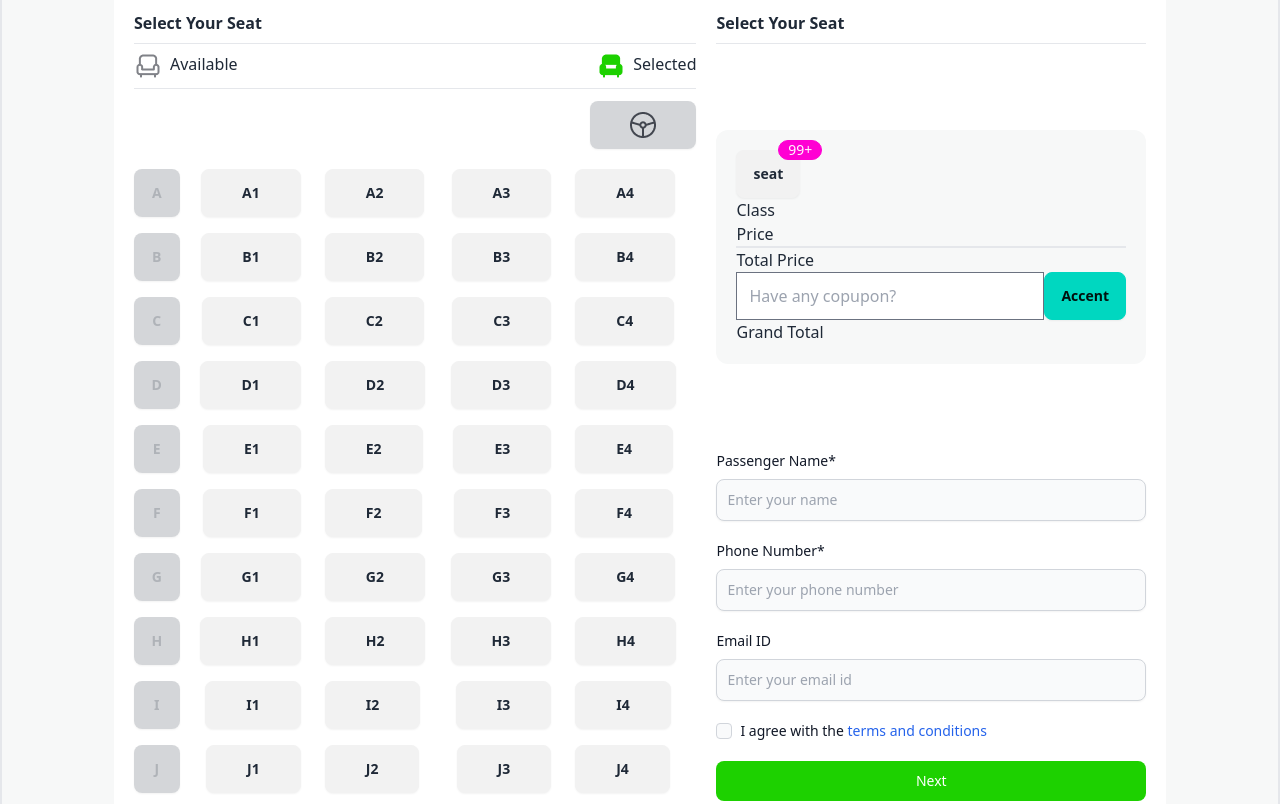
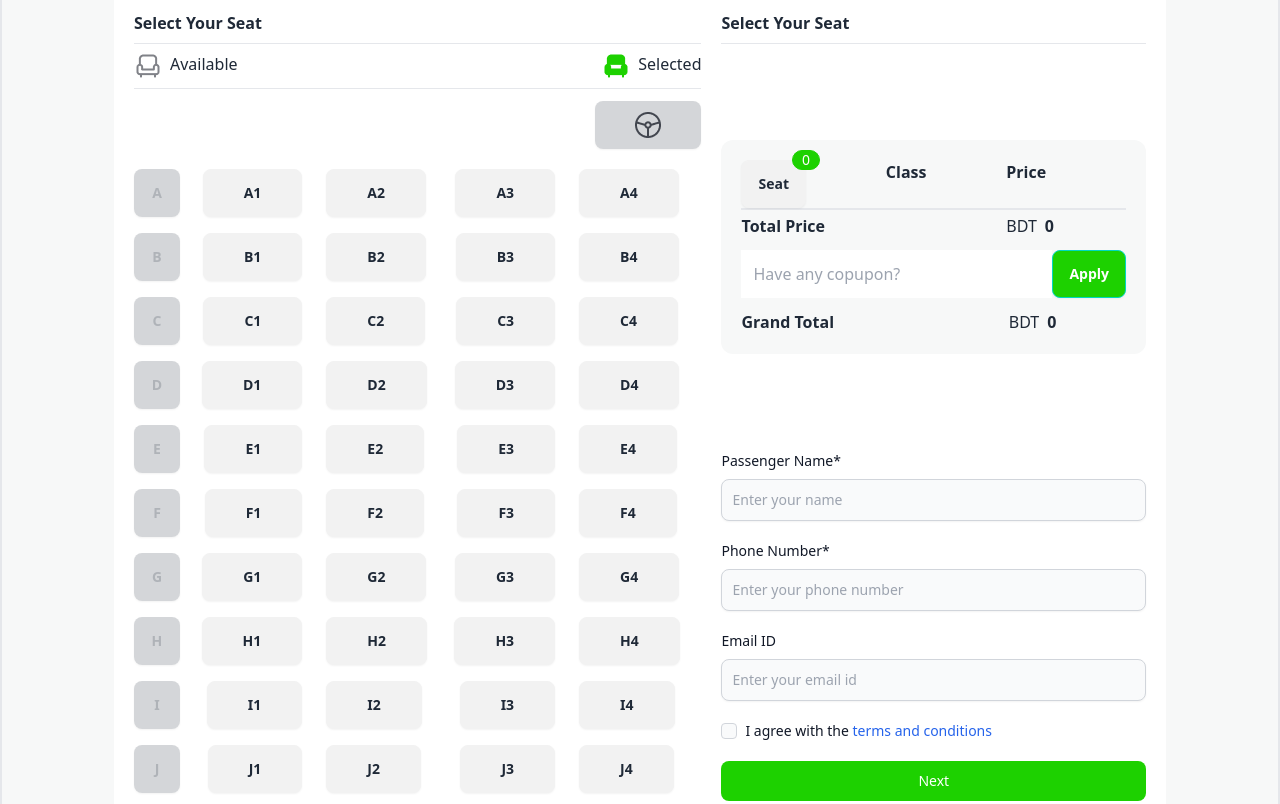
Before and after one commit to Kowsar14238/Swift-Transit-Online, a plain HTML site: page index.html in a window 1280 px wide. Shown: the part 1618-2422 px from the top of the page. Drawn offline with nearby package versions, Linux system fonts and the light colour scheme.

Commit message:
Home page desgine complete and seat button is working

```diff
--- a/index.html
+++ b/index.html
@@ -148,7 +148,7 @@
                   </div>
                   <div class="flex gap-2">
                     <img src="./images/seat-green-filled.png" alt="">
-                    <p class="w-full"><span>40</span> Seats left</p>
+                    <p class="w-full"><span id="seatsLeft">40</span> Seats left</p>
                   </div>
                 </div>
 
@@ -231,230 +231,122 @@
                   <div class=" flex flex-row justify-around">
 
                     <div class=" flex flex-row gap-6">
-                      <button class="btn px-10">A1</button>
-                      <button class="btn px-10">A2</button>
+                      <button class="selectSeat btn px-10"><span>A1</span></button>
+                      <button class="selectSeat btn px-10"><span>A2</span></button>
                     </div>
                     <div class=" flex flex-row gap-6">
-                      <button class="btn px-10">A3</button>
-                      <button class="btn px-10">A4</button>
+                      <button class="selectSeat btn px-10"><span>A3</span></button>
+                      <button class="selectSeat btn px-10"><span>A4</span></button>
                     </div>
                   </div>
 
                   <div class=" flex flex-row justify-around">
 
                     <div class=" flex flex-row gap-6 mt-4">
-                      <button class="btn px-10">B1</button>
-                      <button class="btn px-10">B2</button>
+                      <button class="selectSeat btn px-10"><span>B1</span></button>
+                      <button class="selectSeat btn px-10"><span>B2</span></button>
                     </div>
                     <div class=" flex flex-row gap-6 mt-4">
-                      <button class="btn px-10">B3</button>
-                      <button class="btn px-10">B4</button>
+                      <button class="selectSeat btn px-10"><span>B3</span></button>
+                      <button class="selectSeat btn px-10"><span>B4</span></button>
                     </div>
                   </div>
 
                   <div class=" flex flex-row justify-around">
 
                     <div class=" flex flex-row gap-6 mt-4">
-                      <button class="btn px-10">C1</button>
-                      <button class="btn px-10">C2</button>
+                      <button class="selectSeat btn px-10"><span>C1</span></button>
+                      <button class="selectSeat btn px-10"><span>C2</span></button>
                     </div>
                     <div class=" flex flex-row gap-6 mt-4">
-                      <button class="btn px-10">C3</button>
-                      <button class="btn px-10">C4</button>
+                      <button class="selectSeat btn px-10"><span>C3</span></button>
+                      <button class="selectSeat btn px-10"><span>C4</span></button>
                     </div>
                   </div>
 
                   <div class=" flex flex-row justify-around">
 
                     <div class=" flex flex-row gap-6 mt-4">
-                      <button class="btn px-10">D1</button>
-                      <button class="btn px-10">D2</button>
+                      <button class="selectSeat btn px-10"><span>D1</span></button>
+                      <button class="selectSeat btn px-10"><span>D2</span></button>
                     </div>
                     <div class=" flex flex-row gap-6 mt-4">
-                      <button class="btn px-10">D3</button>
-                      <button class="btn px-10">D4</button>
+                      <button class="selectSeat btn px-10"><span>D3</span></button>
+                      <button class="selectSeat btn px-10"><span>D4</span></button>
                     </div>
                   </div>
 
                   <div class=" flex flex-row justify-around">
 
                     <div class=" flex flex-row gap-6 mt-4">
-                      <button class="btn px-10">E1</button>
-                      <button class="btn px-10">E2</button>
+                      <button class="selectSeat btn px-10"><span>E1</span></button>
+                      <button class="selectSeat btn px-10"><span>E2</span></button>
                     </div>
                     <div class=" flex flex-row gap-6 mt-4">
-                      <button class="btn px-10">E3</button>
-                      <button class="btn px-10">E4</button>
+                      <button class="selectSeat btn px-10"><span>E3</span></button>
+                      <button class="selectSeat btn px-10"><span>E4</span></button>
                     </div>
                   </div>
 
                   <div class=" flex flex-row justify-around">
 
                     <div class=" flex flex-row gap-6 mt-4">
-                      <button class="btn px-10">F1</button>
-                      <button class="btn px-10">F2</button>
+                      <button class="selectSeat btn px-10"><span>F1</span></button>
+                      <button class="selectSeat btn px-10"><span>F2</span></button>
                     </div>
                     <div class=" flex flex-row gap-6 mt-4">
-                      <button class="btn px-10">F3</button>
-                      <button class="btn px-10">F4</button>
+                      <button class="selectSeat btn px-10"><span>F3</span></button>
+                      <button class="selectSeat btn px-10"><span>F4</span></button>
                     </div>
                   </div>
 
                   <div class=" flex flex-row justify-around">
 
                     <div class=" flex flex-row gap-6 mt-4">
-                      <button class="btn px-10">G1</button>
-                      <button class="btn px-10">G2</button>
+                      <button class="selectSeat btn px-10"><span>G1</span></button>
+                      <button class="selectSeat btn px-10"><span>G2</span></button>
                     </div>
                     <div class=" flex flex-row gap-6 mt-4">
-                      <button class="btn px-10">G3</button>
-                      <button class="btn px-10">G4</button>
+                      <button class="selectSeat btn px-10"><span>G3</span></button>
+                      <button class="selectSeat btn px-10"><span>G4</span></button>
                     </div>
                   </div>
 
                   <div class=" flex flex-row justify-around">
 
                     <div class=" flex flex-row gap-6 mt-4">
-                      <button class="btn px-10">H1</button>
-                      <button class="btn px-10">H2</button>
+                      <button class="selectSeat btn px-10"><span>H1</span></button>
+                      <button class="selectSeat btn px-10"><span>H2</span></button>
                     </div>
                     <div class=" flex flex-row gap-6 mt-4">
-                      <button class="btn px-10">H3</button>
-                      <button class="btn px-10">H4</button>
+                      <button class="selectSeat btn px-10"><span>H3</span></button>
+                      <button class="selectSeat btn px-10"><span>H4</span></button>
                     </div>
                   </div>
 
                   <div class=" flex flex-row justify-around">
 
                     <div class=" flex flex-row gap-6 mt-4">
-                      <button class="btn px-10">I1</button>
-                      <button class="btn px-10">I2</button>
+                      <button class="selectSeat btn px-10"><span>I1</span></button>
+                      <button class="selectSeat btn px-10"><span>I2</span></button>
                     </div>
                     <div class=" flex flex-row gap-6 mt-4">
-                      <button class="btn px-10">I3</button>
-                      <button class="btn px-10">I4</button>
+                      <button class="selectSeat btn px-10"><span>I3</span></button>
+                      <button class="selectSeat btn px-10"><span>I4</span></button>
                     </div>
                   </div>
 
                   <div class=" flex flex-row justify-around">
 
                     <div class=" flex flex-row gap-6 mt-4">
-                      <button class="btn px-10">J1</button>
-                      <button class="btn px-10">J2</button>
+                      <button class="selectSeat btn px-10"><span>J1</span></button>
+                      <button class="selectSeat btn px-10"><span>J2</span></button>
                     </div>
                     <div class=" flex flex-row gap-6 mt-4">
-                      <button class="btn px-10">J3</button>
-                      <button class="btn px-10">J4</button>
+                      <button class="selectSeat btn px-10"><span>J3</span></button>
+                      <button class="selectSeat btn px-10"><span>J4</span></button>
                     </div>
                   </div>
-
-                  <!-- <div class=" flex flex-row ">
-
-                    <div class=" flex flex-row ">
-                      <p><a href=""> B1</a></p>
-                      <p><a href=""> B2</a></p>
-                    </div>
-                    <div class=" flex flex-row ">
-                      <p><a href=""> B3</a></p>
-                      <p><a href=""> B4</a></p>
-                    </div>
-                  </div>
-
-                  <div class=" flex flex-row ">
-
-                    <div class=" flex flex-row ">
-                      <p><a href=""> C1</a></p>
-                      <p><a href=""> C2</a></p>
-                    </div>
-                    <div class=" flex flex-row ">
-                      <p><a href=""> C3</a></p>
-                      <p><a href=""> C4</a></p>
-                    </div>
-                  </div>
-
-                  <div class=" flex flex-row ">
-
-                    <div class=" flex flex-row ">
-                      <p><a href=""> D1</a></p>
-                      <p><a href=""> D2</a></p>
-                    </div>
-                    <div class=" flex flex-row ">
-                      <p><a href=""> D3</a></p>
-                      <p><a href=""> D4</a></p>
-                    </div>
-                  </div>
-
-                  <div class=" flex flex-row ">
-
-                    <div class=" flex flex-row ">
-                      <p><a href=""> E1</a></p>
-                      <p><a href=""> E2</a></p>
-                    </div>
-                    <div class=" flex flex-row ">
-                      <p><a href=""> E3</a></p>
-                      <p><a href=""> E4</a></p>
-                    </div>
-                  </div>
-
-                  <div class=" flex flex-row ">
-
-                    <div class=" flex flex-row ">
-                      <p><a href=""> F1</a></p>
-                      <p><a href=""> F2</a></p>
-                    </div>
-                    <div class=" flex flex-row ">
-                      <p><a href=""> F3</a></p>
-                      <p><a href=""> F4</a></p>
-                    </div>
-                  </div>
-
-                  <div class=" flex flex-row ">
-
-                    <div class=" flex flex-row ">
-                      <p><a href=""> G1</a></p>
-                      <p><a href=""> G2</a></p>
-                    </div>
-                    <div class=" flex flex-row ">
-                      <p><a href=""> G3</a></p>
-                      <p><a href=""> G4</a></p>
-                    </div>
-                  </div>
-
-                  <div class=" flex flex-row ">
-
-                    <div class=" flex flex-row ">
-                      <p><a href=""> H1</a></p>
-                      <p><a href=""> H2</a></p>
-                    </div>
-                    <div class=" flex flex-row ">
-                      <p><a href=""> H3</a></p>
-                      <p><a href=""> H4</a></p>
-                    </div>
-                  </div>
-
-                  <div class=" flex flex-row ">
-
-                    <div class=" flex flex-row ">
-                      <p><a href=""> I1</a></p>
-                      <p><a href=""> I2</a></p>
-                    </div>
-                    <div class=" flex flex-row ">
-                      <p><a href=""> I3</a></p>
-                      <p><a href=""> I4</a></p>
-                    </div>
-                  </div>
-
-                  <div class=" flex flex-row ">
-
-                    <div class=" flex flex-row ">
-                      <p><a href=""> J1</a></p>
-                      <p><a href=""> J2</a></p>
-                    </div>
-                    <div class=" flex flex-row ">
-                      <p><a href=""> J3</a></p>
-                      <p><a href=""> J4</a></p>
-                    </div>
-                  </div> -->
 
                 </div>
 
@@ -470,33 +362,46 @@
               </div>
 
               <div class="bg-[#F7F8F8] my-2 p-5 rounded-xl">
-                <div>
+
+                <div class="grid grid-flow-col">
+
                   <div class="indicator">
-                    <span class="indicator-item badge badge-secondary">99+</span>
-                    <button class="btn">seat</button>
+                    <button class="btn  font-bold">Seat</button>
+                    <span class="indicator-item badge badge-secondary bg-[#1DD100] border-[#1DD100]">0</span>
                   </div>
-                  <p>Class</p>
-                  <p>Price</p>
+                  <p class=" font-bold">Class</p>
+                  <p class=" font-bold">Price</p>
                 </div>
                 <hr>
-                <div></div>
+                <div class="selectSeatTable"></div>
                 <hr>
 
-                <div>
-                  <h2>Total Price</h2>
-                  <span></span>
+                <div class="grid grid-flow-col mt-1">
+                  <h2 class=" font-bold">Total Price</h2>
+                  <div class="flex flex-row justify-center gap-2  w-[90%]">
+                    <p>BDT</p>
+                    <span id="totalPrice" class="font-bold">0</span>
+                  </div>
                 </div>
-                <div class="flex flex-row">
+
+                <div class="flex flex-row my-3">
                   <label class="form-control w-full max-w-xs">
-                    <input type="text" placeholder="Have any copupon?" class="input input-bordered w-full max-w-xs" />
+                    <input id="couponCode" type="text" placeholder="Have any copupon?" class="input input-bordered w-full max-w-xs border-none" />
                   </label>
-                  <button class="btn btn-accent">Accent</button>
+                  <button onclick="updateGrandTotalPrice('apply-btn')" class="btn btn-accent bg-[#1DD100] text-white">Apply</button>
                 </div>
-                <div>
-                  <h2>Grand Total</h2>
-                  <span></span>
+
+                <div class="grid grid-flow-col">
+                  <h2 class=" font-bold">Grand Total</h2>
+
+                  <div class="flex flex-row justify-center gap-2  w-[90%]">
+                    <p>BDT</p>
+                    <span id="grandTotalPrice" class=" font-bold">0</span>
+                  </div>
                 </div>
               </div>
+
+              <!-- Customer Information Booking Form Start-->
               <div>
                 <form class="w-full">
 
@@ -519,11 +424,12 @@
                     </div>
                     <label for="terms" class="ms-2 text-sm font-medium text-gray-900 dark:text-gray-300">I agree with the <a href="#" class="text-blue-600 hover:underline dark:text-blue-500">terms and conditions</a></label>
                   </div>
-                  <button type="submit" class="text-white bg-[#1DD100] w-full hover:bg-blue-800 focus:ring-4 focus:outline-none focus:ring-blue-300 font-medium rounded-lg text-sm px-5 py-2.5 text-center dark:bg-[#1DD100] dark:hover:bg-blue-700 dark:focus:ring-blue-800">Next</button>
+                  <button type="submit" onclick="goToSuccessCard()" class="text-white bg-[#1DD100] w-full hover:bg-blue-800 focus:ring-4 focus:outline-none focus:ring-blue-300 font-medium rounded-lg text-sm px-5 py-2.5 text-center dark:bg-[#1DD100] dark:hover:bg-blue-700 dark:focus:ring-blue-800 " >Next</button>
                 </form>
               </div>
+              <!-- Customer Information Booking Form End-->
             </div>
-            <!-- Bus Seat Booking Information Part -->
+            <!-- Bus Seat Booking Information Part End-->
           </div>
         </section>
         <!-- Ticket Booking Section End-->
@@ -560,6 +466,11 @@
       </div>
     </footer>
 
+    <!-- JavaScript files connect -->
+    <script src="./scripts/mainScript.js"></script>
+    <script src="./scripts/priceCalculate.js"></script>
+    <script src="./scripts/convertToIntValue.js"></script>
+    <script src="./scripts/pageChange.js"></script>
 
 </body>
 </html>
```
Also changed, not shown: scripts/convertToIntValue.js (added, +11 -0 lines), scripts/mainScript.js (added, +35 -0 lines), scripts/pageChange.js (added, +9 -0 lines), scripts/priceCalculate.js (added, +34 -0 lines), success-card.html (+4 -1 lines), scripts/seatCount.js (added).
